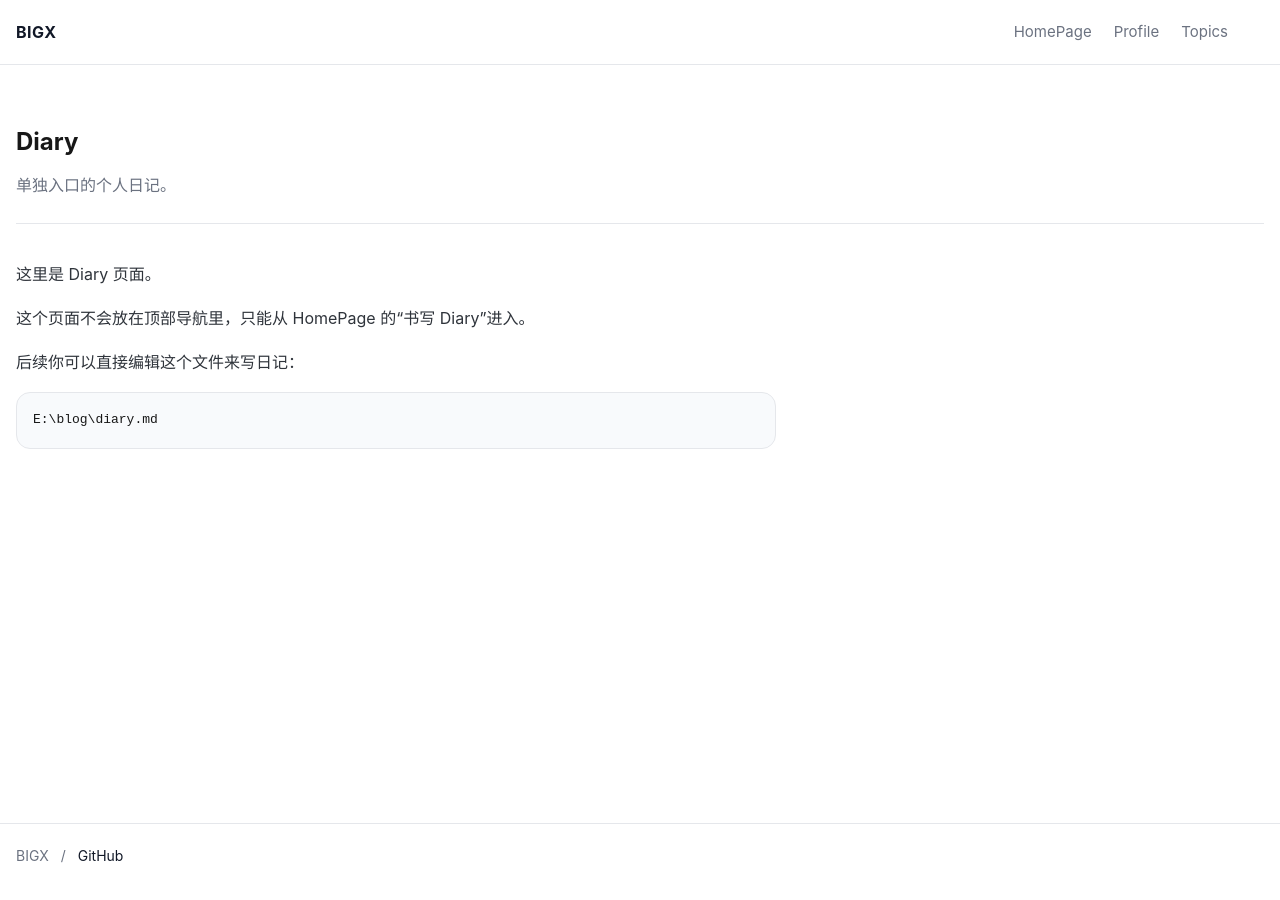
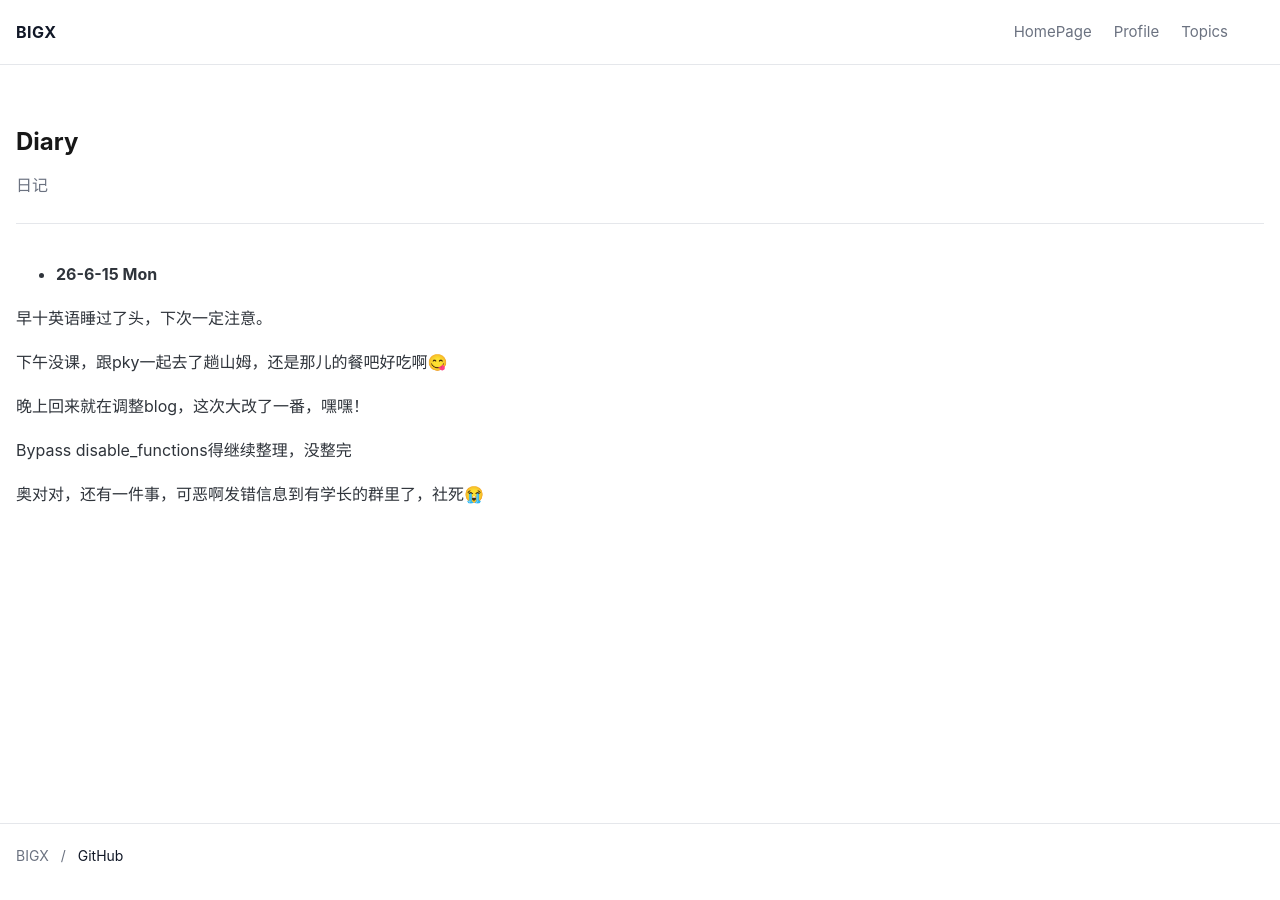
Before and after one commit to BIGX-bigx/BIGX-bigx.github.io, a Jekyll site: the page built from diary.md, in a window 1280 px wide. Built offline with Jekyll 4.4.1, drawn with Linux system fonts in a browser that asks for light colours.

Commit message:
Update blog

````diff
--- a/diary.md
+++ b/diary.md
@@ -1,16 +1,18 @@
 ---
 layout: page
 title: Diary
-description: "单独入口的个人日记。"
+description: "日记"
 permalink: /diary/
 ---
 
-这里是 Diary 页面。
+- **26-6-15 Mon**
 
-这个页面不会放在顶部导航里，只能从 HomePage 的“书写 Diary”进入。
+早十英语睡过了头，下次一定注意。
 
-后续你可以直接编辑这个文件来写日记：
+下午没课，跟pky一起去了趟山姆，还是那儿的餐吧好吃啊😋
 
-```text
-E:\blog\diary.md
-```
+晚上回来就在调整blog，这次大改了一番，嘿嘿！
+
+Bypass disable_functions得继续整理，没整完
+
+奥对对，还有一件事，可恶啊发错信息到有学长的群里了，社死😭
````
Also changed, not shown: index.md (+2 -1 lines), tags.md (+1 -1 lines), topics.md (+3 -3 lines).
